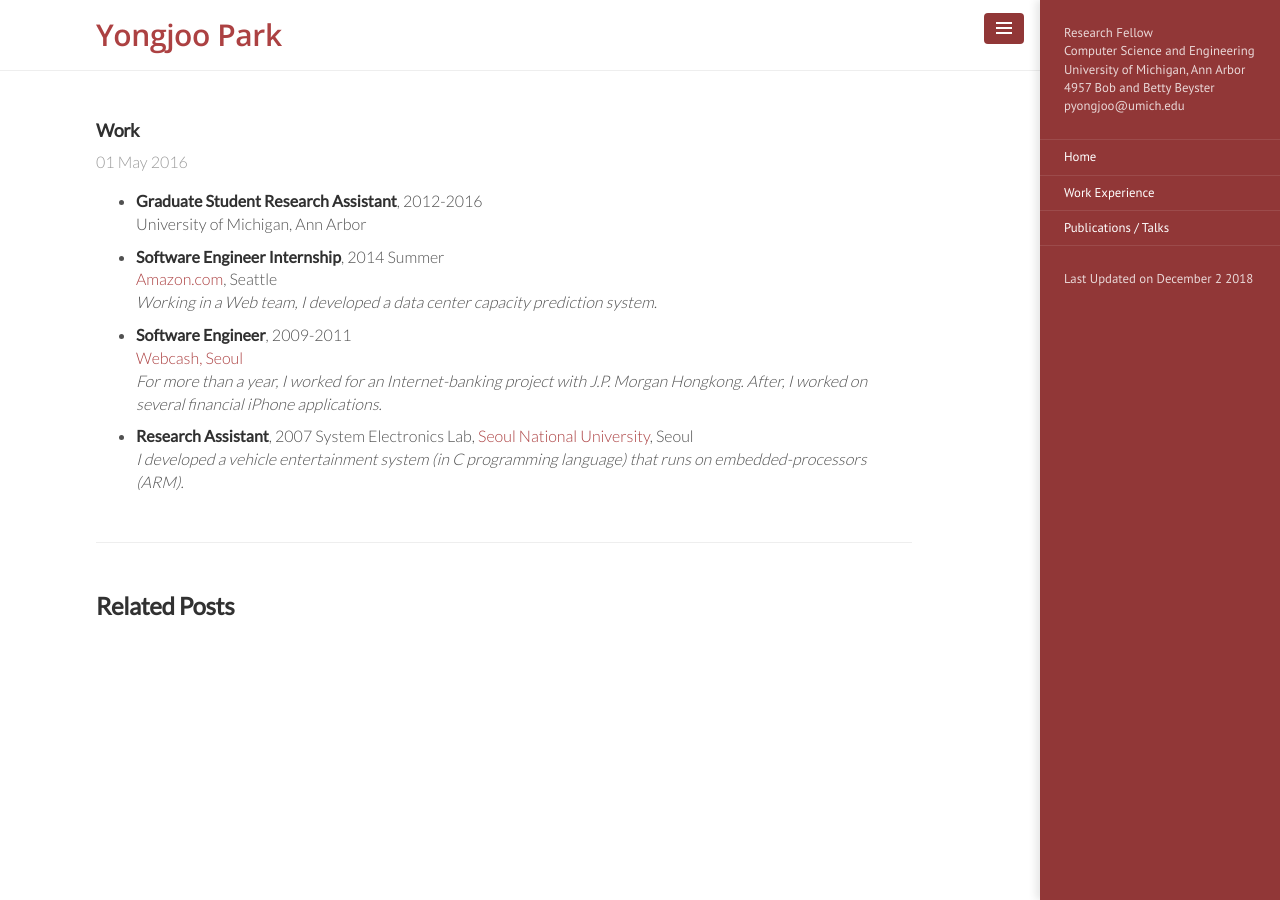
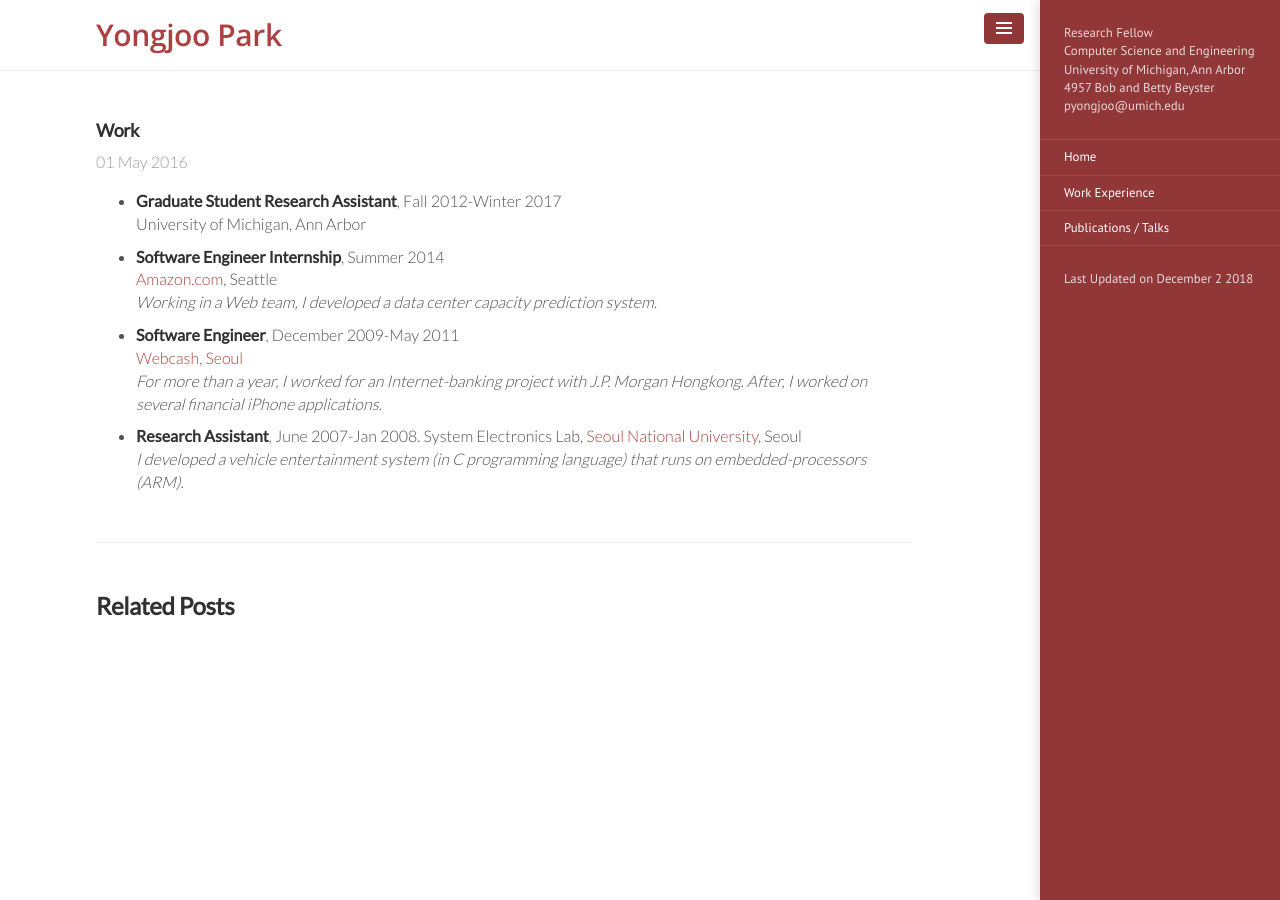
Before and after one commit to pyongjoo/pyongjoo.github.io, a Jekyll site: the page built from _experiences/2016-05-01-work.md, in a window 1280 px wide. Built offline with Jekyll 4.4.1, drawn with Linux system fonts in a browser that asks for light colours.

Commit message:
dates updated

```diff
--- a/_experiences/2016-05-01-work.md
+++ b/_experiences/2016-05-01-work.md
@@ -3,16 +3,16 @@ layout: post
 title: Work
 ---
 
-- **Graduate Student Research Assistant**, 2012-2016
+- **Graduate Student Research Assistant**, Fall 2012-Winter 2017
   University of Michigan, Ann Arbor
-- **Software Engineer Internship**, 2014 Summer
+- **Software Engineer Internship**, Summer 2014
   [Amazon.com](http://www.amazon.com/), Seattle
   *Working in a Web team, I developed a data center capacity prediction system.*
-- **Software Engineer**, 2009-2011
+- **Software Engineer**, December 2009-May 2011
   [Webcash, Seoul](http://www.webcash.co.kr/v6/eng/com/com01.jsp)
   *For more than a year, I worked for an Internet-banking project with J.P. Morgan
   Hongkong. After, I worked on several financial iPhone applications.*
-- **Research Assistant**, 2007
+- **Research Assistant**, June 2007-Jan 2008.
   System Electronics Lab, [Seoul National University](http://ee.snu.ac.kr/en), Seoul
   *I developed a vehicle entertainment system (in C programming language) that runs
   on embedded-processors (ARM).*
```
